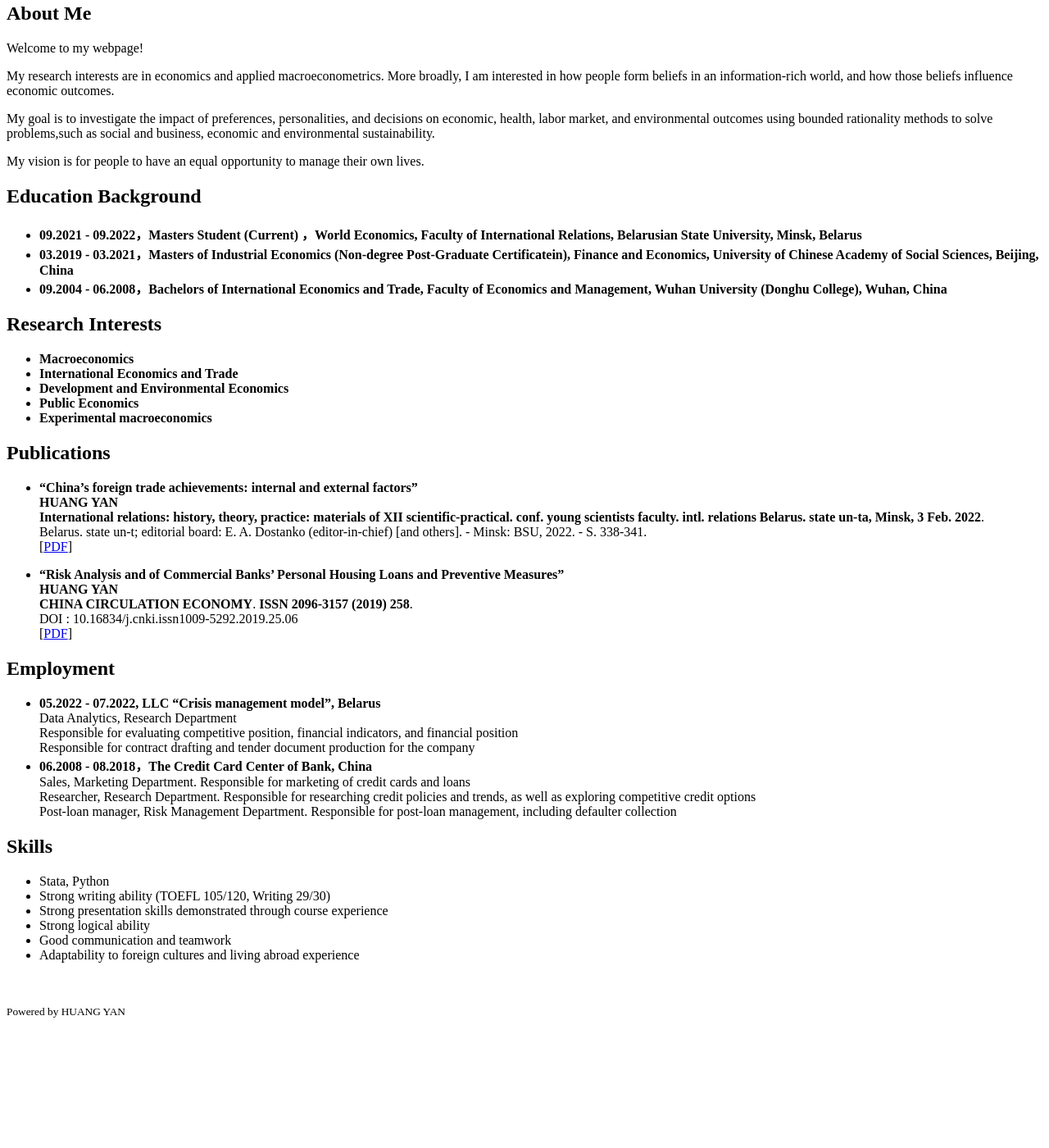
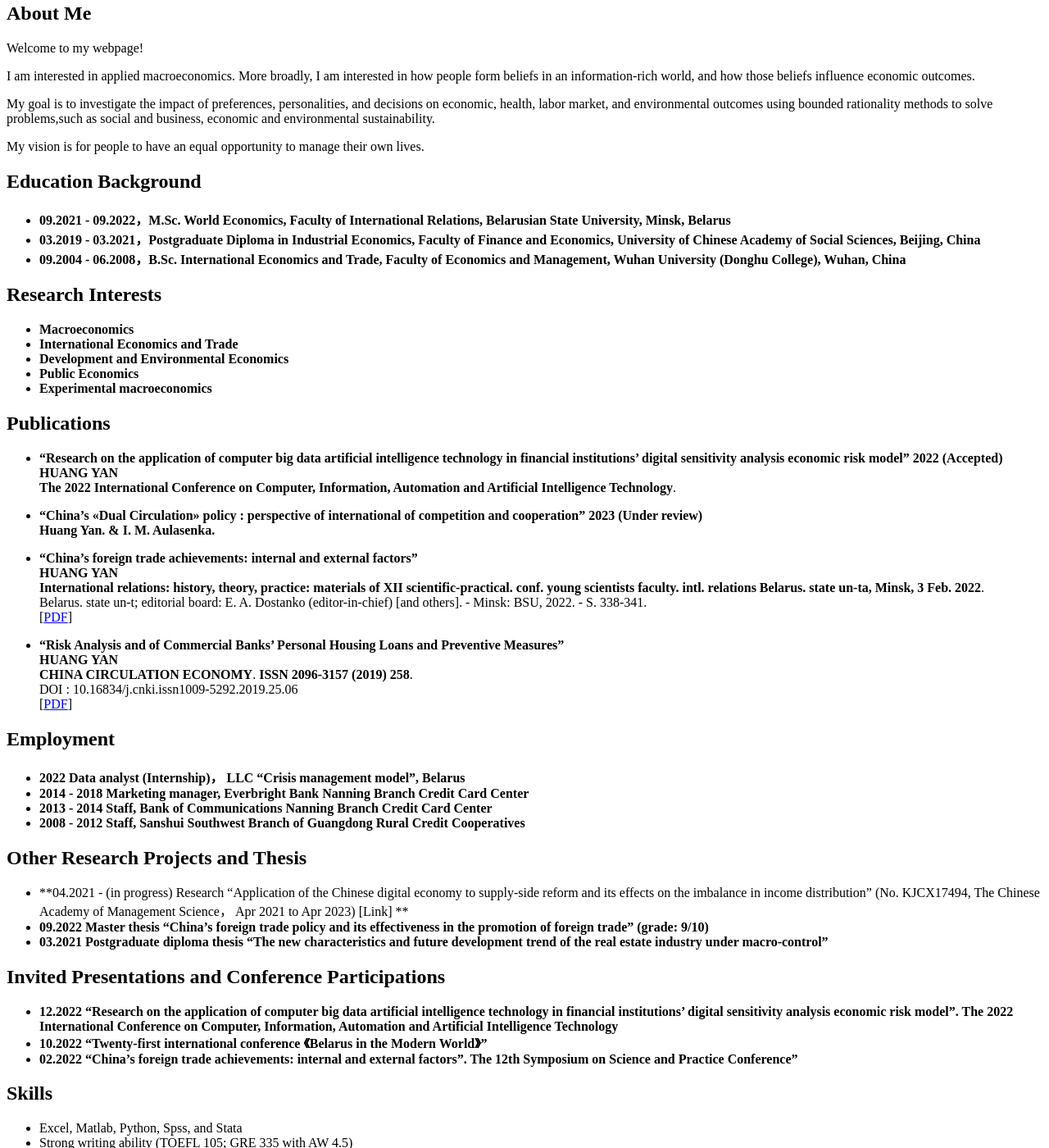
Before and after one commit to huangyan211/HuangYan, a Jekyll site: the page built from index.md, in a window 1280 px wide and 1400 px high, scrolled down 2685 px. Shown: the whole window at 82% size. Built offline with Jekyll 4.4.1, drawn with Linux system fonts in a browser that asks for light colours; nearby versions of some CDN libraries; a style sheet for code colours, icons or effects is not loaded; our own code applies the rules of GitHub Pages for plain Markdown files; before the commit the page ends 3987 px from its top, so only the background shows below that.

Commit message:
Update index.md

```diff
--- a/index.md
+++ b/index.md
@@ -6,17 +6,16 @@ layout: homepage
 
 Welcome to my webpage!
 
-My research interests are in economics and applied macroeconometrics. More broadly, I am interested in how people form beliefs in an information-rich world, and how those beliefs influence economic outcomes.
+I am interested in applied macroeconomics. More broadly, I am interested in how people form beliefs in an information-rich world, and how those beliefs influence economic outcomes.
 
 My goal is to investigate the impact of preferences, personalities, and decisions on economic, health, labor market, and environmental outcomes using bounded rationality methods to solve problems,such as social and business, economic and environmental sustainability.
 
 My vision is for people to have an equal opportunity to manage their own lives.
 
 ## Education Background
-- **09.2021 - 09.2022，Masters Student (Current) ，World Economics, Faculty of International Relations, Belarusian State University, Minsk, Belarus**
-- **03.2019 - 03.2021，Masters of Industrial Economics  (Non-degree Post-Graduate Certificatein), Finance and Economics,
-University of Chinese Academy of Social Sciences, Beijing, China**
-- **09.2004 - 06.2008，Bachelors of International Economics and Trade, Faculty of  Economics and Management, Wuhan University (Donghu College), Wuhan, China**
+- **09.2021 - 09.2022，M.Sc. World Economics, Faculty of International Relations, Belarusian State University, Minsk, Belarus**
+- **03.2019 - 03.2021，Postgraduate Diploma in Industrial Economics, Faculty of Finance and Economics, University of Chinese Academy of Social Sciences, Beijing, China**
+- **09.2004 - 06.2008，B.Sc. International Economics and Trade, Faculty of  Economics and Management, Wuhan University (Donghu College), Wuhan, China**
 
 ## Research Interests
 
@@ -27,6 +26,18 @@ University of Chinese Academy of Social Sciences, Beijing, China**
 - **Experimental macroeconomics**
 
 ## Publications
+
+- **“Research on the application of computer big data artificial intelligence technology in financial institutions' digital sensitivity analysis economic risk model” 2022 (Accepted)**
+  <br>
+  **HUANG YAN**
+  <br>
+   **The 2022 International Conference on Computer, Information, Automation and Artificial Intelligence Technology**.
+   <br>
+
+- **“China's «Dual Circulation» policy : perspective of international of competition and cooperation” 2023 (Under review)**
+  <br>
+  **Huang Yan. & I. M. Aulasenka.**
+  <br>
 
 - **“China's foreign trade achievements: internal and external factors”**
   <br>
@@ -49,24 +60,24 @@ University of Chinese Academy of Social Sciences, Beijing, China**
   [[PDF](https://kns.cnki.net/kcms/detail/detail.aspx?doi=10.16834/j.cnki.issn1009-5292.2019.25.068)]
 
 ## Employment
-- **05.2022 - 07.2022, LLC “Crisis management model”, Belarus**
-  <br>
-  Data Analytics, Research Department
-  <br>
-  Responsible for evaluating competitive position, financial indicators, and financial position
-  <br>
-  Responsible for contract drafting and tender document production for the company
-- **06.2008 - 08.2018，The Credit Card Center of Bank, China**
-  <br>
-  Sales, Marketing Department. Responsible for marketing of credit cards and loans
-  <br>
-  Researcher, Research Department. Responsible for researching credit policies and trends, as well as exploring competitive credit options
-  <br>
-  Post-loan manager, Risk Management Department. Responsible for post-loan management, including defaulter collection
+- **2022          Data analyst (Internship)， LLC “Crisis management model”, Belarus**
+- **2014 - 2018   Marketing manager,  Everbright Bank Nanning Branch Credit Card Center**
+- **2013 - 2014   Staff, Bank of Communications Nanning Branch Credit Card Center**
+- **2008 - 2012   Staff, Sanshui Southwest Branch of Guangdong Rural Credit Cooperatives**
+
+## Other Research Projects and Thesis
+- **04.2021 - (in progress)  Research "Application of the Chinese digital economy to supply-side reform and its effects on the imbalance in income distribution" (No. KJCX17494, The Chinese Academy of Management Science， Apr 2021 to Apr 2023)   [Link]  **
+- **09.2022                  Master thesis "China's foreign trade policy and its effectiveness in the promotion of foreign trade" (grade: 9/10)**
+- **03.2021                  Postgraduate diploma thesis "The new characteristics and future development trend of the real estate industry under macro-control"**
+
+## Invited Presentations and Conference Participations
+- **12.2022       "Research on the application of computer big data artificial intelligence technology in financial institutions' digital sensitivity analysis economic risk model". The 2022 International Conference on Computer, Information, Automation and Artificial Intelligence Technology**
+- **10.2022       "Twenty-first international conference 《Belarus in the Modern World》"**
+- **02.2022       "China's foreign trade achievements: internal and external factors". The 12th Symposium on Science and Practice Conference"**
 
 ## Skills
-- Stata, Python
-- Strong writing ability (TOEFL 105/120, Writing 29/30)
+- Excel, Matlab, Python, Spss, and Stata
+- Strong writing ability (TOEFL 105; GRE 335 with AW 4.5)
 - Strong presentation skills demonstrated through course experience
 - Strong logical ability
 - Good communication and teamwork
```
